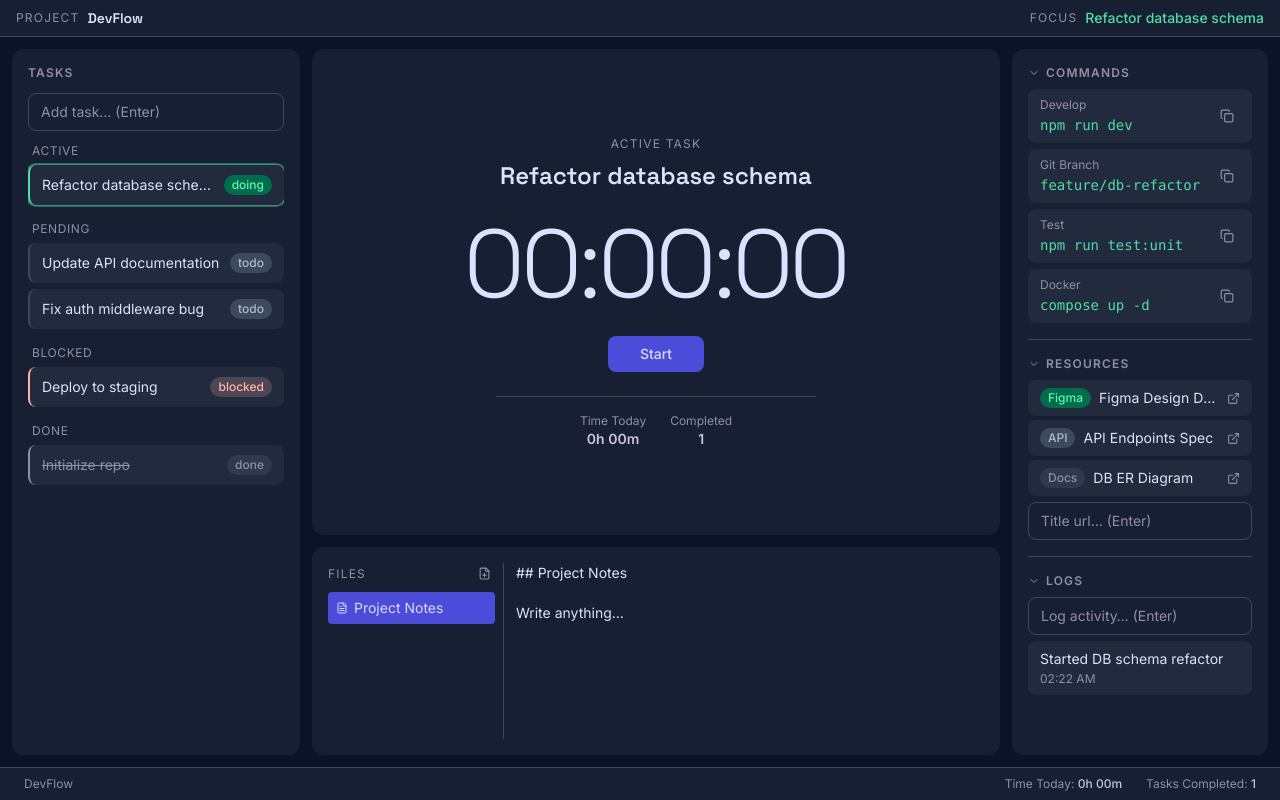
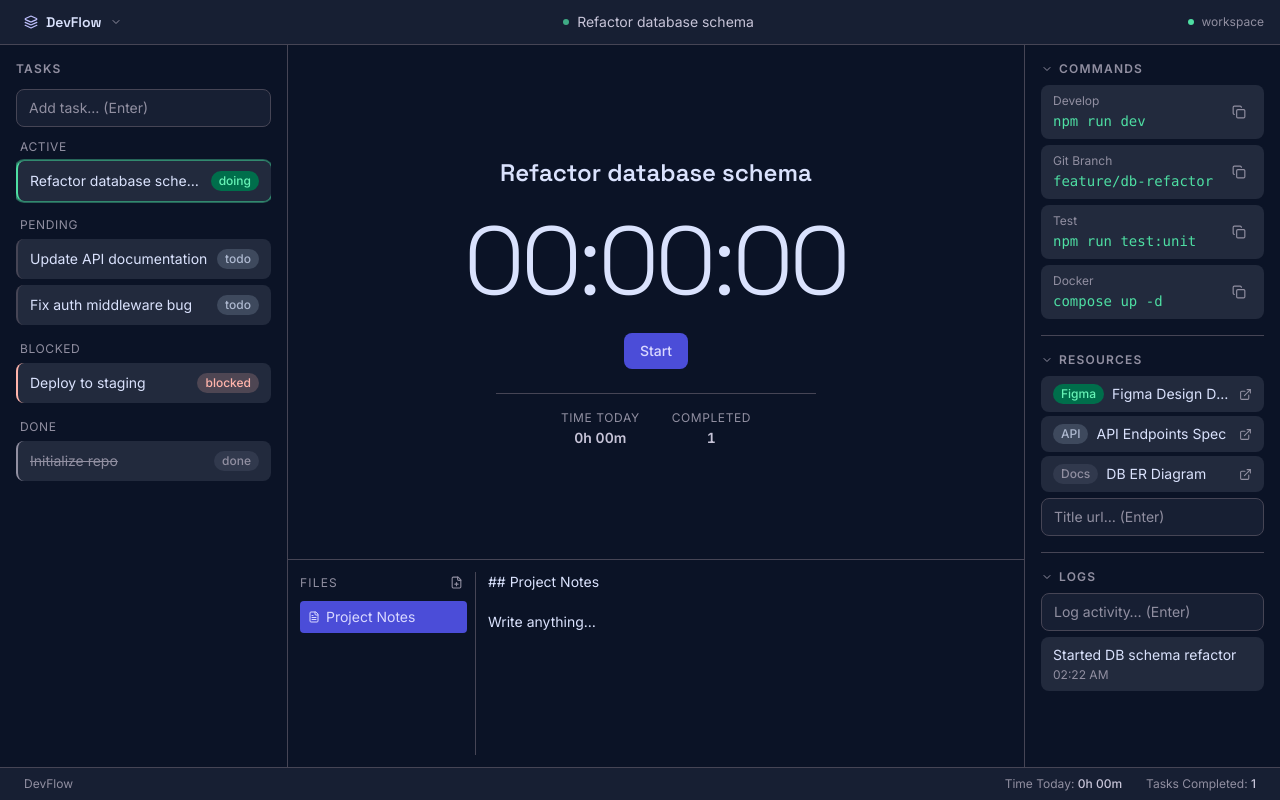
Before and after one commit to roydza27/DevFlow, a React (Vite) app in the folder frontend/: page / in a window 1280 px wide. Built offline with nearby package versions, Linux system fonts and the light colour scheme.

Commit message:
refactor: professional workspace UI with working project switching and IDE-style layout
Co-authored-by: roydza27 <128218469+roydza27@users.noreply.github.com>
Agent-Logs-Url: https://github.com/roydza27/DevFlow/sessions/70ff7b45-1730-4289-a371-0833c5666fcf

```diff
--- a/frontend/src/app/layout/DashboardLayout.jsx
+++ b/frontend/src/app/layout/DashboardLayout.jsx
@@ -2,6 +2,9 @@ import Footer from '../../components/shared/Footer'
 import WorkspaceHeader from './WorkspaceHeader'
 
 export default function DashboardLayout({
+  projects,
+  currentProject,
+  onProjectSwitch,
   activeTask,
   leftPanel,
   centerPanel,
@@ -11,30 +14,39 @@ export default function DashboardLayout({
 }) {
   return (
     <div className="flex flex-col h-screen bg-background overflow-hidden">
-      <WorkspaceHeader activeTask={activeTask} />
+      <WorkspaceHeader
+        projects={projects}
+        currentProject={currentProject}
+        onProjectSwitch={onProjectSwitch}
+        activeTask={activeTask}
+      />
 
-      {/* Main workspace grid */}
-      <div className="flex flex-1 gap-3 p-3 overflow-hidden min-h-0">
-        {/* Left: Tasks */}
-        <aside className="w-72 shrink-0 bg-surface-container rounded-xl p-4 overflow-hidden flex flex-col">
-          {leftPanel}
+      {/* Main workspace — tight panel grid, no gaps */}
+      <div className="flex flex-1 overflow-hidden min-h-0">
+        {/* Left: Tasks panel */}
+        <aside className="w-72 shrink-0 flex flex-col border-r border-outline-variant overflow-hidden">
+          <div className="flex-1 overflow-hidden flex flex-col p-4">
+            {leftPanel}
+          </div>
         </aside>
 
-        {/* Center + Bottom */}
-        <main className="flex-1 flex flex-col gap-3 overflow-hidden min-w-0">
+        {/* Center + Notes column */}
+        <main className="flex-1 flex flex-col overflow-hidden min-w-0">
           {/* Center: Focus panel */}
-          <div className="flex-1 bg-surface-container rounded-xl p-4 overflow-hidden flex flex-col">
+          <div className="flex-1 overflow-hidden flex flex-col p-4">
             {centerPanel}
           </div>
           {/* Bottom: Notes workspace */}
-          <div className="h-52 bg-surface-container rounded-xl p-4 overflow-hidden flex flex-col shrink-0">
+          <div className="h-52 shrink-0 border-t border-outline-variant flex flex-col p-3">
             {notesPanel}
           </div>
         </main>
 
         {/* Right: Sidebar */}
-        <aside className="w-64 shrink-0 bg-surface-container rounded-xl p-4 overflow-hidden flex flex-col">
-          {rightPanel}
+        <aside className="w-64 shrink-0 flex flex-col border-l border-outline-variant overflow-hidden">
+          <div className="flex-1 overflow-y-auto hide-scrollbar p-4">
+            {rightPanel}
+          </div>
         </aside>
       </div>
 
--- a/frontend/src/app/layout/WorkspaceHeader.jsx
+++ b/frontend/src/app/layout/WorkspaceHeader.jsx
@@ -1,19 +1,82 @@
-export default function WorkspaceHeader({ projectName = 'DevFlow', activeTask = null }) {
+import { useState, useRef, useEffect } from 'react'
+import { ChevronDown, Layers } from 'lucide-react'
+
+export default function WorkspaceHeader({ projects = [], currentProject = null, onProjectSwitch, activeTask = null }) {
+  const [dropdownOpen, setDropdownOpen] = useState(false)
+  const dropdownRef = useRef(null)
+
+  useEffect(() => {
+    function handleClickOutside(e) {
+      if (dropdownRef.current && !dropdownRef.current.contains(e.target)) {
+        setDropdownOpen(false)
+      }
+    }
+    document.addEventListener('mousedown', handleClickOutside)
+    return () => document.removeEventListener('mousedown', handleClickOutside)
+  }, [])
+
+  function handleSelect(projectId) {
+    onProjectSwitch?.(projectId)
+    setDropdownOpen(false)
+  }
+
   return (
     <header className="flex items-center justify-between px-4 py-2 border-b border-outline-variant bg-surface-container shrink-0">
-      <div className="flex items-center gap-2">
-        <span className="text-xs font-label uppercase tracking-widest text-outline">Project</span>
-        <span className="text-sm font-headline font-semibold text-on-surface">{projectName}</span>
+      {/* Project switcher */}
+      <div className="relative" ref={dropdownRef}>
+        <button
+          onClick={() => setDropdownOpen(o => !o)}
+          className="flex items-center gap-2 px-2 py-1 rounded hover:bg-surface-variant transition-colors group"
+        >
+          <Layers size={14} className="text-primary shrink-0" />
+          <span className="text-sm font-headline font-semibold text-on-surface">
+            {currentProject?.name ?? 'Select Project'}
+          </span>
+          <ChevronDown
+            size={12}
+            className={`text-outline transition-transform duration-150 ${dropdownOpen ? 'rotate-180' : ''}`}
+          />
+        </button>
+
+        {dropdownOpen && (
+          <div className="absolute top-full left-0 mt-1 w-48 bg-surface-container-high border border-outline-variant rounded-lg shadow-xl z-50 py-1 overflow-hidden">
+            {projects.map(project => (
+              <button
+                key={project.id}
+                onClick={() => handleSelect(project.id)}
+                className={`w-full text-left px-3 py-2 text-sm font-body transition-colors flex items-center gap-2 ${
+                  project.id === currentProject?.id
+                    ? 'text-primary bg-primary-container/20'
+                    : 'text-on-surface-variant hover:bg-surface-variant hover:text-on-surface'
+                }`}
+              >
+              {project.id === currentProject?.id ? (
+                  <span className="w-1.5 h-1.5 rounded-full bg-primary shrink-0" />
+                ) : (
+                  <span className="w-1.5 h-1.5 shrink-0" />
+                )}
+                {project.name}
+              </button>
+            ))}
+          </div>
+        )}
       </div>
 
+      {/* Active task indicator */}
       {activeTask && (
-        <div className="flex items-center gap-2">
-          <span className="text-xs font-label uppercase tracking-widest text-outline">Focus</span>
-          <span className="text-sm font-body font-medium text-tertiary truncate max-w-xs">
+        <div className="flex items-center gap-2 max-w-xs">
+          <span className="w-1.5 h-1.5 rounded-full bg-tertiary animate-pulse shrink-0" />
+          <span className="text-sm font-body text-on-surface-variant truncate">
             {activeTask.title}
           </span>
         </div>
       )}
+
+      {/* Status */}
+      <div className="flex items-center gap-2" aria-label="Workspace active status">
+        <span className="w-1.5 h-1.5 rounded-full bg-tertiary" />
+        <span className="text-xs font-label text-outline">workspace</span>
+      </div>
     </header>
   )
 }
--- a/frontend/src/features/tracking/ActiveTaskPanel.jsx
+++ b/frontend/src/features/tracking/ActiveTaskPanel.jsx
@@ -4,43 +4,52 @@ import Button from '../../components/ui/Button'
 export default function FocusPanel({ activeTask, elapsed, isRunning, onStart, onStop, tasksCompleted, timeToday }) {
   return (
     <div className="flex flex-col items-center justify-center gap-6 h-full">
-      <div className="text-center">
-        <p className="text-xs font-label uppercase tracking-widest text-outline mb-2">Active Task</p>
+      {/* Active task title */}
+      <div className="text-center max-w-sm">
         {activeTask ? (
-          <h1 className="font-headline text-2xl font-semibold text-on-surface max-w-xs">
+          <h1 className="font-headline text-2xl font-semibold text-on-surface leading-snug">
             {activeTask.title}
           </h1>
         ) : (
-          <div className="flex flex-col items-center gap-2">
+          <div className="flex flex-col items-center gap-1">
             <h1 className="font-headline text-xl font-medium text-outline">No task selected</h1>
-            <p className="text-sm text-outline">Click a task on the left to begin</p>
+            <p className="text-sm text-outline/70">Select a task from the task list to begin focusing</p>
           </div>
         )}
       </div>
 
-      <TimerDisplay seconds={elapsed} />
+      {/* Timer — central dominant element */}
+      <div className="flex flex-col items-center gap-1">
+        <TimerDisplay seconds={elapsed} />
+        {isRunning && (
+          <span className="text-xs font-label text-tertiary uppercase tracking-widest animate-pulse">
+            running
+          </span>
+        )}
+      </div>
 
+      {/* Controls */}
       <div className="flex gap-3">
         {!isRunning ? (
-          <Button variant="primary" onClick={onStart} className="px-8" disabled={!activeTask}>
+          <Button variant="primary" onClick={onStart} className="px-10" disabled={!activeTask}>
             Start
           </Button>
         ) : (
-          <Button variant="secondary" onClick={onStop} className="px-8">
+          <Button variant="secondary" onClick={onStop} className="px-10">
             Stop
           </Button>
         )}
       </div>
 
-      {/* Mini Insights */}
-      <div className="flex gap-6 pt-4 border-t border-outline-variant w-full max-w-xs justify-center">
+      {/* Session insights */}
+      <div className="flex gap-8 pt-4 border-t border-outline-variant w-full max-w-xs justify-center">
         <div className="text-center">
-          <p className="text-xs text-outline font-label">Time Today</p>
-          <p className="text-sm font-semibold text-on-surface-variant">{timeToday}</p>
+          <p className="text-xs text-outline font-label uppercase tracking-wider mb-0.5">Time Today</p>
+          <p className="text-sm font-semibold text-on-surface-variant tabular-nums">{timeToday}</p>
         </div>
         <div className="text-center">
-          <p className="text-xs text-outline font-label">Completed</p>
-          <p className="text-sm font-semibold text-on-surface-variant">{tasksCompleted}</p>
+          <p className="text-xs text-outline font-label uppercase tracking-wider mb-0.5">Completed</p>
+          <p className="text-sm font-semibold text-on-surface-variant tabular-nums">{tasksCompleted}</p>
         </div>
       </div>
     </div>
--- a/frontend/src/features/workspace/Workspace.jsx
+++ b/frontend/src/features/workspace/Workspace.jsx
@@ -1,11 +1,13 @@
 import DashboardLayout from '../../app/layout/DashboardLayout'
-import EmptyState from '../../components/shared/EmptyState'
 import TaskSection from './TaskSection'
 import NotesSection from './NotesSection'
 import FocusPanel from '../tracking/FocusPanel'
 import RightSidebar from './RightSidebar'
 
 export default function Workspace({
+  projects,
+  currentProject,
+  onProjectSwitch,
   tasks,
   activeTask,
   elapsed,
@@ -21,8 +23,6 @@ export default function Workspace({
   tasksCompleted,
   timeToday,
 }) {
-  const isEmpty = tasks.length === 0
-
   const taskSectionProps = {
     tasks,
     onTaskSelect,
@@ -35,15 +35,12 @@ export default function Workspace({
 
   return (
     <DashboardLayout
+      projects={projects}
+      currentProject={currentProject}
+      onProjectSwitch={onProjectSwitch}
       activeTask={activeTask}
       leftPanel={<TaskSection {...taskSectionProps} />}
       centerPanel={
-        isEmpty ? (
-          <EmptyState
-            title="No tasks yet"
-            description="Use the task input on the left to add your first task and begin working."
-          />
-        ) : (
         <FocusPanel
           activeTask={activeTask}
           elapsed={elapsed}
@@ -53,7 +50,6 @@ export default function Workspace({
           tasksCompleted={tasksCompleted}
           timeToday={timeToday}
         />
-        )
       }
       rightPanel={<RightSidebar />}
       notesPanel={<NotesSection />}
--- a/frontend/src/pages/dashboard/DashboardPage.jsx
+++ b/frontend/src/pages/dashboard/DashboardPage.jsx
@@ -1,30 +1,81 @@
 import { useState, useEffect, useRef } from 'react'
 import Workspace from '../../features/workspace/Workspace'
 
-const INITIAL_TASKS = [
-  { id: 1, title: 'Refactor database schema', status: 'doing' },
-  { id: 2, title: 'Update API documentation', status: 'todo' },
-  { id: 3, title: 'Fix auth middleware bug', status: 'todo' },
-  { id: 4, title: 'Deploy to staging', status: 'blocked' },
-  { id: 5, title: 'Initialize repo', status: 'done' },
+const PROJECTS = [
+  {
+    id: 1,
+    name: 'DevFlow',
+    tasks: [
+      { id: 1, title: 'Refactor database schema', status: 'doing' },
+      { id: 2, title: 'Update API documentation', status: 'todo' },
+      { id: 3, title: 'Fix auth middleware bug', status: 'todo' },
+      { id: 4, title: 'Deploy to staging', status: 'blocked' },
+      { id: 5, title: 'Initialize repo', status: 'done' },
+    ],
+  },
+  {
+    id: 2,
+    name: 'Monolith API',
+    tasks: [
+      { id: 10, title: 'Set up Express routes', status: 'doing' },
+      { id: 11, title: 'Add JWT auth middleware', status: 'todo' },
+      { id: 12, title: 'Write unit tests', status: 'todo' },
+    ],
+  },
+  {
+    id: 3,
+    name: 'Design System',
+    tasks: [
+      { id: 20, title: 'Create token library', status: 'todo' },
+      { id: 21, title: 'Build component storybook', status: 'todo' },
+    ],
+  },
 ]
 
+function buildProjectState(project) {
+  const tasks = project.tasks
+  return {
+    tasks,
+    activeTask: tasks.find(t => t.status === 'doing') || null,
+  }
+}
+
 export default function DashboardPage() {
-  const [tasks, setTasks] = useState(INITIAL_TASKS)
-  const [activeTask, setActiveTask] = useState(INITIAL_TASKS.find(t => t.status === 'doing') || null)
+  const [currentProjectId, setCurrentProjectId] = useState(PROJECTS[0].id)
+  const [projectData, setProjectData] = useState(() => {
+    const map = {}
+    PROJECTS.forEach(p => {
+      map[p.id] = buildProjectState(p)
+    })
+    return map
+  })
   const [elapsed, setElapsed] = useState(0)
   const [isRunning, setIsRunning] = useState(false)
   const intervalRef = useRef(null)
 
-  // Reset timer when active task changes
+  const currentProject = PROJECTS.find(p => p.id === currentProjectId)
+  const { tasks, activeTask } = projectData[currentProjectId]
+
+  function updateProject(id, updater) {
+    setProjectData(prev => ({ ...prev, [id]: updater(prev[id]) }))
+  }
+
+  // Reset timer when active task or project changes
   useEffect(() => {
     clearInterval(intervalRef.current)
     setIsRunning(false)
     setElapsed(0)
-  }, [activeTask?.id])
+  }, [activeTask?.id, currentProjectId])
 
   // Cleanup on unmount
   useEffect(() => () => clearInterval(intervalRef.current), [])
+
+  function handleProjectSwitch(projectId) {
+    clearInterval(intervalRef.current)
+    setIsRunning(false)
+    setElapsed(0)
+    setCurrentProjectId(projectId)
+  }
 
   function handleStart() {
     if (isRunning) return
@@ -39,38 +90,54 @@ export default function DashboardPage() {
 
   function handleTaskSelect(task) {
     if (task.status === 'done' || task.status === 'blocked') return
-    setTasks(prev =>
-      prev.map(t => {
+    updateProject(currentProjectId, prev => ({
+      ...prev,
+      tasks: prev.tasks.map(t => {
         if (t.id === task.id) return { ...t, status: 'doing' }
         if (t.status === 'doing') return { ...t, status: 'todo' }
         return t
-      })
-    )
-    setActiveTask({ ...task, status: 'doing' })
+      }),
+      activeTask: { ...task, status: 'doing' },
+    }))
   }
 
   function handleTaskAdd(title) {
-    setTasks(prev => [...prev, { id: Date.now(), title, status: 'todo' }])
+    updateProject(currentProjectId, prev => ({
+      ...prev,
+      tasks: [...prev.tasks, { id: Date.now(), title, status: 'todo' }],
+    }))
   }
 
   function handleTaskDone(id) {
-    setTasks(prev => prev.map(t => t.id === id ? { ...t, status: 'done' } : t))
-    setActiveTask(prev => prev?.id === id ? null : prev)
+    updateProject(currentProjectId, prev => ({
+      ...prev,
+      tasks: prev.tasks.map(t => t.id === id ? { ...t, status: 'done' } : t),
+      activeTask: prev.activeTask?.id === id ? null : prev.activeTask,
+    }))
   }
 
   function handleTaskBlock(id) {
-    setTasks(prev => prev.map(t => t.id === id ? { ...t, status: 'blocked' } : t))
-    setActiveTask(prev => prev?.id === id ? null : prev)
+    updateProject(currentProjectId, prev => ({
+      ...prev,
+      tasks: prev.tasks.map(t => t.id === id ? { ...t, status: 'blocked' } : t),
+      activeTask: prev.activeTask?.id === id ? null : prev.activeTask,
+    }))
   }
 
   function handleTaskEdit(id, title) {
-    setTasks(prev => prev.map(t => t.id === id ? { ...t, title } : t))
-    setActiveTask(prev => prev?.id === id ? { ...prev, title } : prev)
+    updateProject(currentProjectId, prev => ({
+      ...prev,
+      tasks: prev.tasks.map(t => t.id === id ? { ...t, title } : t),
+      activeTask: prev.activeTask?.id === id ? { ...prev.activeTask, title } : prev.activeTask,
+    }))
   }
 
   function handleTaskDelete(id) {
-    setTasks(prev => prev.filter(t => t.id !== id))
-    setActiveTask(prev => prev?.id === id ? null : prev)
+    updateProject(currentProjectId, prev => ({
+      ...prev,
+      tasks: prev.tasks.filter(t => t.id !== id),
+      activeTask: prev.activeTask?.id === id ? null : prev.activeTask,
+    }))
   }
 
   const tasksCompleted = tasks.filter(t => t.status === 'done').length
@@ -80,6 +147,9 @@ export default function DashboardPage() {
 
   return (
     <Workspace
+      projects={PROJECTS}
+      currentProject={currentProject}
+      onProjectSwitch={handleProjectSwitch}
       tasks={tasks}
       activeTask={activeTask}
       elapsed={elapsed}
```
Lines whose indentation alone changed are shown as unchanged.
